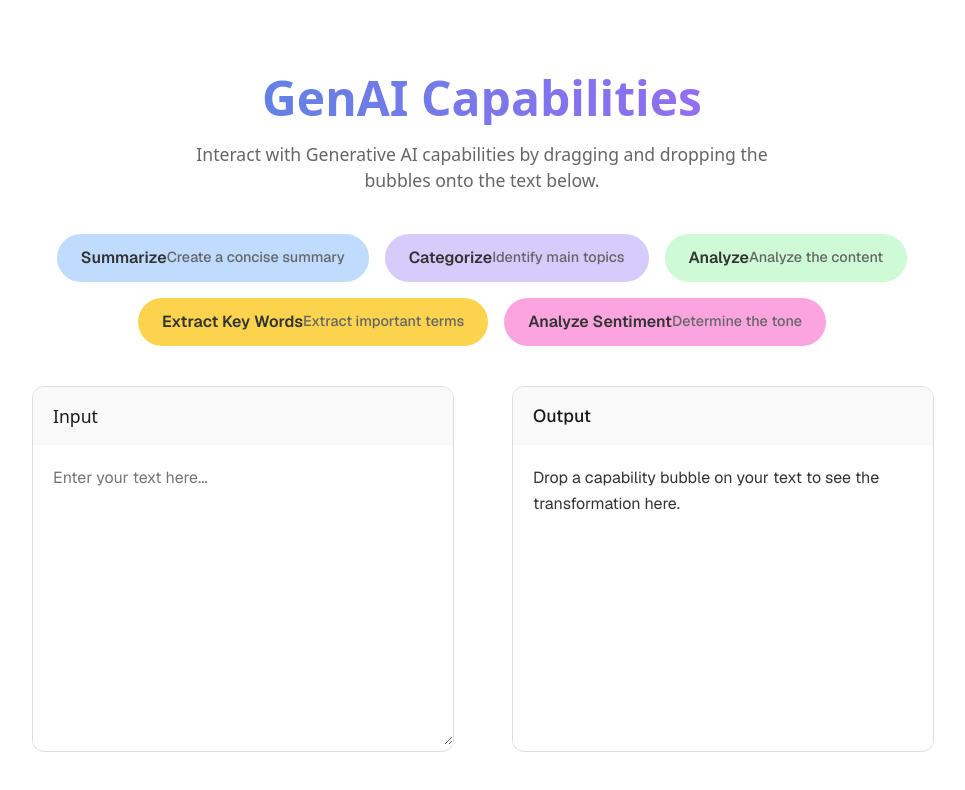
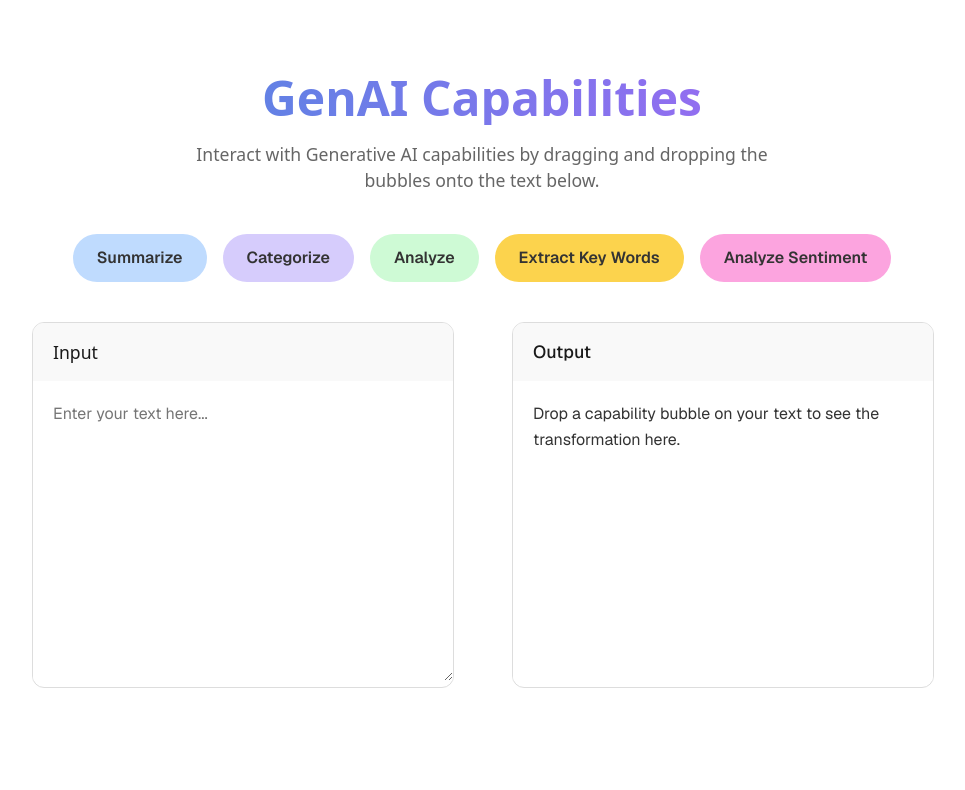
Before and after one commit to dhyan6/genai-sandbox, a React (Vite) app: page / in a window 1280 px wide. Shown: the top 790 px of the page, without its empty margins (158-1123 px from the left). Built offline with nearby package versions, Linux system fonts and the light colour scheme.

Commit message:
Remove description from capability bubbles

```diff
--- a/src/components/CapabilityBubble.tsx
+++ b/src/components/CapabilityBubble.tsx
@@ -40,12 +40,6 @@ const BubbleText = styled.span`
     color: #333;
 `;
 
-const BubbleDescription = styled.p`
-    margin: 0;
-    font-size: 0.9em;
-    color: #666;
-`;
-
 export const CapabilityBubble: React.FC<CapabilityBubbleProps> = ({ capability }) => {
     const bubbleRef = useRef<HTMLDivElement>(null);
 
@@ -84,7 +78,6 @@ export const CapabilityBubble: React.FC<CapabilityBubbleProps> = ({ capability }
             whileTap={{ scale: 0.98 }}
         >
             <BubbleText>{capability.name}</BubbleText>
-            <BubbleDescription>{capability.description}</BubbleDescription>
         </BubbleContainer>
     );
 };
```
